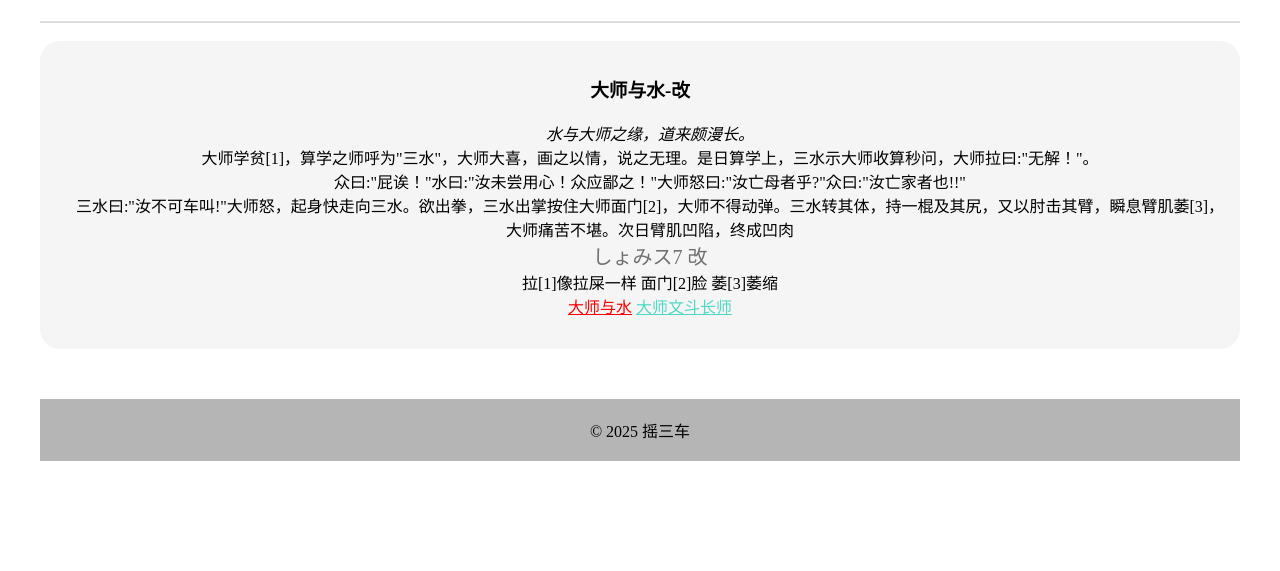
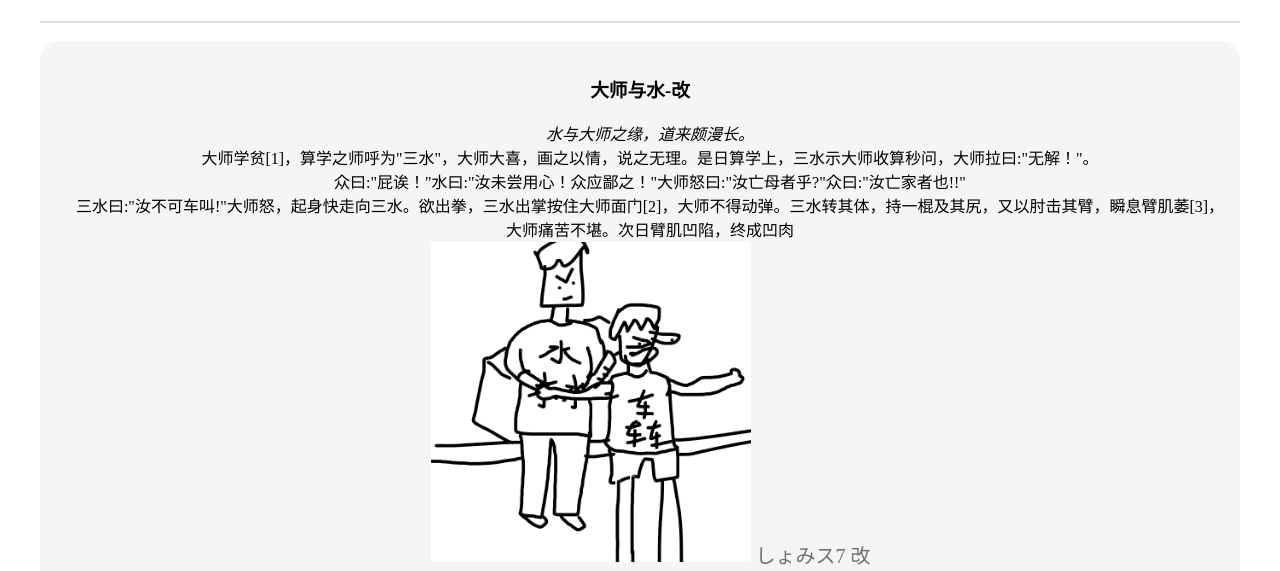
Before and after one commit to threecar72/threecar72.github.io, a plain HTML site: page dasoo-c/3.html in a window 1280 px wide. Shown: the part 219-790 px from the top of the page. Drawn offline with Linux system fonts and the light colour scheme.

Commit message:
Update 3.html

```diff
--- a/dasoo-c/3.html
+++ b/dasoo-c/3.html
@@ -29,6 +29,7 @@
                 <a>大师学贫[1]，算学之师呼为"三水"，大师大喜，画之以情，说之无理。是日算学上，三水示大师收算秒问，大师拉曰:"无解！"。</a><br />
                 <a>众曰:"屁诶！"水曰:"汝未尝用心！众应鄙之！"大师怒曰:"汝亡母者乎?"众曰:"汝亡家者也!!"</a><br />
                 <a>三水曰:"汝不可车叫!"大师怒，起身快走向三水。欲出拳，三水出掌按住大师面门[2]，大师不得动弹。三水转其体，持一棍及其尻，又以肘击其臂，瞬息臂肌萎[3]，大师痛苦不堪。次日臂肌凹陷，终成凹肉</a><br />
+                <img src="aoroushincheng.png" style="max-width: 320px; margin: 1px ">
                 <a class="zhu">しょみス7 改</a><br />
                 <a>拉[1]像拉屎一样 面门[2]脸 萎[3]萎缩</a><br />
                 <a href="2.html" style="color:#ff0000">大师与水<a></a> <a href="4.html" style="color:#4fd8c4">大师文斗长师<a>
```
